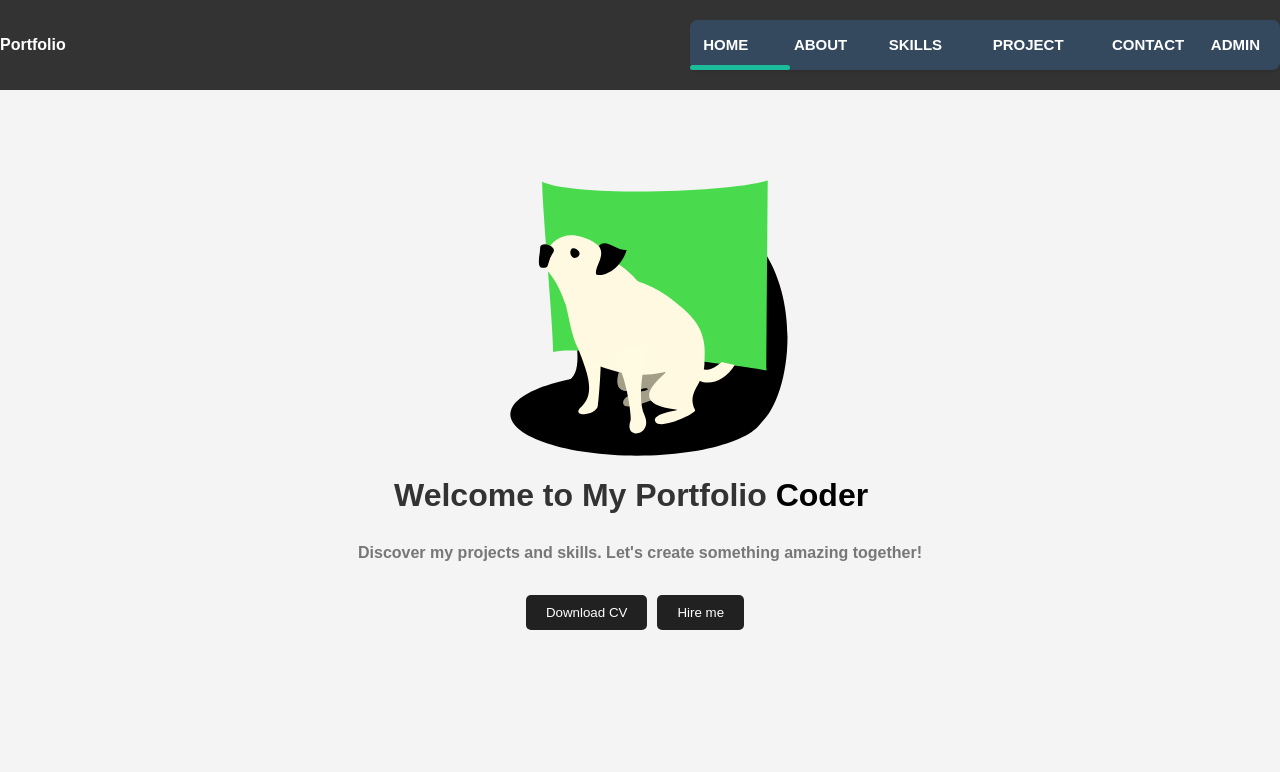
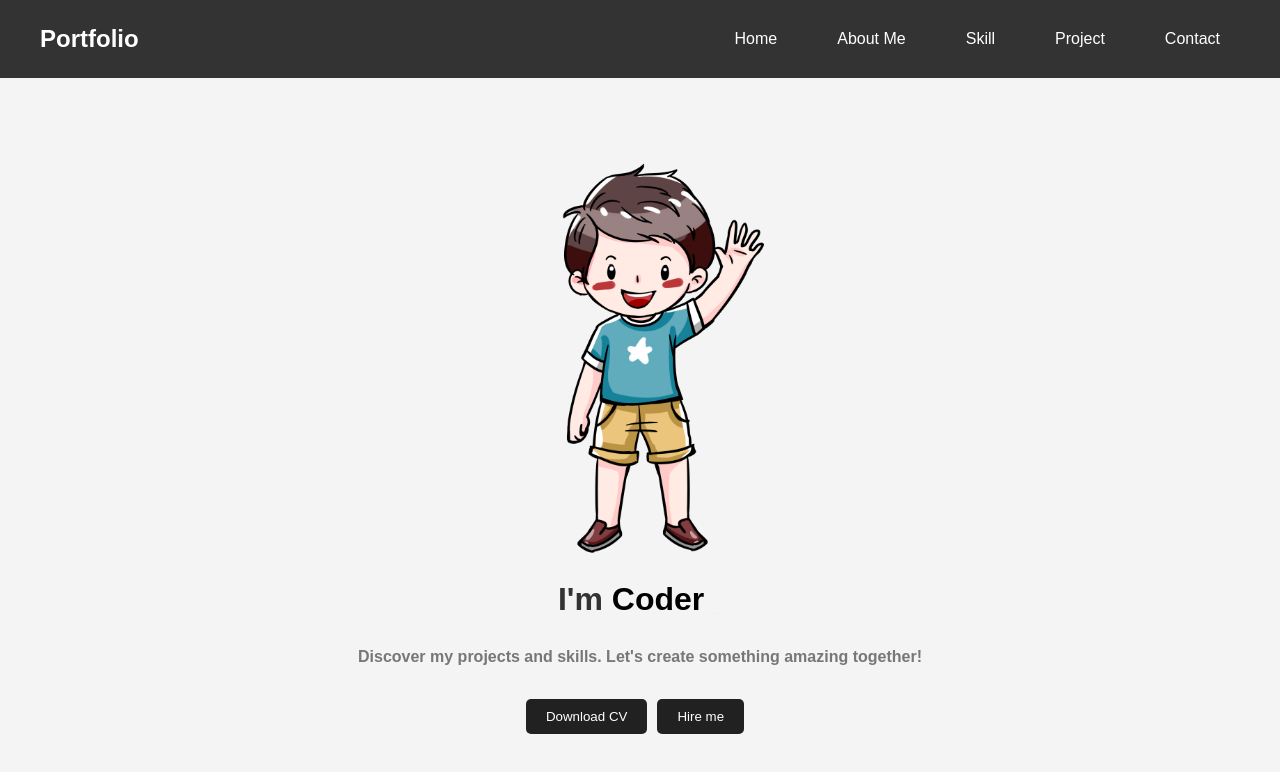
Before and after one commit to harshit-1245/myPortfolio, a React (Create React App) app in the folder frontend/: page / in a window 1280 px wide. Shown: the top 772 px of the page. Built offline with nearby package versions, Linux system fonts and the light colour scheme.

Commit message:
frontend done

```diff
--- a/frontend/src/components/Contact/Contact.jsx
+++ b/frontend/src/components/Contact/Contact.jsx
@@ -14,17 +14,7 @@ const Contact = () => {
     message: '',
   });
 
-  const getApi=async()=>{
-    try {
-      const response = await axios.get(`https://portfolio-backend-og7d.onrender.com/contact`);
-      console.log(response.data); // Assuming the response contains data you want to log
-    } catch (error) {
-      console.error('Error fetching data:', error);
-    }
-  }
-  useEffect(()=>{
-    getApi()
-  })
+
 
   const handleChange = (e) => {
     const {name,value}=e.target;
@@ -35,7 +25,7 @@ const Contact = () => {
   };
   const sendEmail = async () => {
     try {
-      const response = await axios.post(`https://portfolio-backend-og7d.onrender.com/contact/sendEmail`, {
+      const response = await axios.post(`https://portfolio-backend2-zhzf.onrender.com/contact/sendEmail`, {
         name: user.name,
         email: user.email,
         message: user.message,
@@ -52,7 +42,7 @@ const Contact = () => {
   const handleSubmit = async (e) => {
     e.preventDefault();
     try {
-      const response = await axios.post(`https://portfolio-backend-og7d.onrender.com/contact/user`, {
+      const response = await axios.post(`https://portfolio-backend2-zhzf.onrender.com/contact/user`, {
         name: user.name,
         email: user.email,
         message: user.message,
--- a/frontend/src/components/Home/Home.css
+++ b/frontend/src/components/Home/Home.css
@@ -71,9 +71,16 @@
   }
 
   .right-column {
-    margin-top: 20px;
+
+    margin-top: 10px;
     text-align: center;
   }
+ .right-column img{
+  width:30%;
+  height:30%;
+
+ }
+
 
   .goku {
     width: 100%;
@@ -83,6 +90,7 @@
   }
 
 
+  /* Media query for mobile screens */
   /* Media query for mobile screens */
   /* Media query for mobile screens */
 @media (max-width: 768px) {
@@ -95,6 +103,20 @@
     order: -1; /* Place the text section before the image on mobile */
     margin-top: 0; /* Remove the top margin on mobile */
   }
+
+  .right-column {
+    text-align: center;
+    margin-top: 20px; /* Adjust margin for spacing */
+  }
+
+  .right-column img {
+    width: 80%; /* Adjust image width for mobile */
+    height: auto; /* Maintain aspect ratio */
+    max-width: 300px; /* Set a max-width to ensure responsiveness */
+    display: block; /* Ensure the image is centered */
+    margin: 0 auto; /* Center the image horizontally */
+  }
+
   p {
     font-size: 16px;
     line-height: 20px;
@@ -108,11 +130,15 @@
     box-shadow: 0 0 5px rgba(0, 0, 0, 0.2);
     /* Add animation properties */
     animation: fadeIn 1s ease-in;
+    margin-top: 50px;
+    margin-bottom: 20px;
   }
+
   h1 {
     font-size: 40px; /* Adjust the font size as needed */
   }
 }
+
 
 
   @keyframes fadeIn {
--- a/frontend/src/components/Home/Home.jsx
+++ b/frontend/src/components/Home/Home.jsx
@@ -1,10 +1,10 @@
 import React, { useState } from 'react';
-import { Player } from '@lottiefiles/react-lottie-player';
+// import { Player } from '@lottiefiles/react-lottie-player';
 import './Home.css';
-import dog from '../../image/dog.json';
+import hello from '../../image/hello.png';
 import { Typewriter } from 'react-simple-typewriter';
 import { useNavigate } from 'react-router-dom';
-import cvFile from "../../image/resume.jpg"
+import cvFile from "../../image/Resume2.pdf"
 
 const Home = () => {
   const [isCoder, setIsCoder] = useState(true);
@@ -23,7 +23,7 @@ const Home = () => {
       <div className="container">
         <div className="left-column">
           <h1 className="main-heading">
-            Welcome to My Portfolio
+            I'm
             {' '}
             <span className='typewriter'>
               <Typewriter
@@ -47,13 +47,15 @@ const Home = () => {
           </div>
         </div>
         <div className="right-column">
-          <Player
+
+          <img src={hello} alt="" />
+          {/* <Player
             autoplay
             speed={1}
             loop
             src={dog}
             style={{ height: "300px", width: "300px" }}
-          />
+          /> */}
         </div>
       </div>
     </div>
--- a/frontend/src/navbar/Navbar.css
+++ b/frontend/src/navbar/Navbar.css
@@ -1,71 +1,89 @@
+/* Header styles for Desktop */
 .header {
-  background-color: #333;
-  color: #fff;
-  padding: 20px 0;
-  font-size: 16px;
-  font-weight: bold;
-  text-align: center;
+  display: flex;
+  justify-content: space-between;
+  align-items: center;
+  background-color: #333; /* Set your desired background color */
+  color: white; /* Set text color */
+  padding: 20px 40px; /* Adjust padding as needed */
 }
 
 .header-content {
   display: flex;
   justify-content: space-between;
   align-items: center;
+  width: 100%; /* Adjust width of the header content */
+
 }
 
-.header .left a {
+.left a {
   text-decoration: none;
-  color: #fff !important;
-  transition: color 0.3s ease;
+  font-size: 24px; /* Set your desired font size */
+  color: white; /* Set link color */
+  font-weight: bold; /* Optionally set font weight */
 }
 
-.header .left a:hover {
-  color: #ff5722;
+.left a:hover {
+  color: lightgrey; /* Change link color on hover */
 }
 
-.header .right ul {
-  list-style: none;
+.right {
+  display: flex;
+  justify-content: flex-end; /* Adjusted to align content to the right */
+  align-items: center; /* Align items vertically */
+  flex: 1; /* Fill remaining space */
+}
+.right ul {
+  list-style-type: none;
+  display: flex;
+  justify-content: flex-end;
+  margin: 0;
   padding: 0;
-  display: flex;
-}
-.links{
-  color: white;
-  text-decoration: none;
-}
-.header .right li {
-  margin-right: 20px;
 }
 
-.header .right li .home {
-  text-decoration: none;
-  color: #333 !important;
-  transition: color 0.3s ease;
+.right ul li {
+  margin-left: 20px; /* Adjust spacing between list items */
 }
 
-.header .right li .home:hover {
-  color: #800080;
+.right ul li a {
+  text-decoration: none;
+  color: white; /* Set link color */
+  transition: color 0.3s; /* Add smooth color transition */
+  padding: 20px;
+  position: relative;
+
 }
-.login-section {
-   /* This centers the content vertically within the container */
-  width: 50px; /* Adjust the width to your desired size */
-  height: 50px; /* Adjust the height to your desired size */
-  border-radius: 50%; /* Makes it a circular shape */
-  overflow: hidden; /* Hides any content that may overflow the circle */
+.right ul li a::before {
+  content: "";
+  position: absolute;
+  width: 100%;
+  height: 2px;
+  bottom: 0;
+  left: 0;
+  background-color: transparent;
+  transition: background-color 0.3s ease;
 }
 
-.login-section img {
-  position: absolute;
-  width: 50px;
- right: 0; /* Move .hamburger to the left side */
-  top: 20px;
- display: flex;
-   justify-content: center;
-   align-items: center;
-   cursor: pointer;
-   right: 12px;
+.right ul li a:hover::before {
+  background-color: lightgrey; /* Change color to create the underline effect */
+  animation: underlineAnimation 0.3s forwards;
 }
 
+@keyframes underlineAnimation {
+  0% {
+    width: 0;
+    left: 50%;
+  }
+  100% {
+    width: 100%;
+    left: 0;
+  }
+}
 
+.right ul li a:hover {
+  transform: scale(1.1); /* Increase size on hover */
+  transition: transform 0.3s ease;
+}
 
 /* Responsive Styles */
 @media (max-width: 768px) {
@@ -151,72 +169,3 @@
     display: flex;
   }
 }
-nav{
-  position: relative;
-
-  width: 590px;
-  height: 50px;
-  background: #34495e;
-  border-radius: 8px;
-  font-size: 0;
-  box-shadow: 0 2px 3px 0 rgba(0, 0, 0, 0.1);
-}
-nav .links{
-   font-size: 15px;
-   text-transform: uppercase;
-   color: white;
-   text-decoration: none;
-   line-height: 50px;
-   position: relative;
-   z-index: 1;
-   display: inline-block;
-   text-align: center;
-}
-nav .animation{
-  position: absolute;
-  height: 5px;
-  bottom: 0;
-  z-index: 0;
-  background: #1abc9c;
-  width: 100px;
-  border-radius: 8px;
- transition: all .5s ease 0s;
-}
-
-
-
-li:nth-child(1){
-width: 100px;
-}
-nav .start-home,li:nth-child(1):hover~.animation{
-  width: 100px;
-  left: 0;
-}
-li:nth-child(2){
-  width: 110px;
-}
-nav .start-about,li:nth-child(2):hover~.animation{
-  width: 110px;
-  left: 100px;
-}
-li:nth-child(3){
-  width: 100px;
-}
-nav .start-skills,li:nth-child(3):hover~.animation{
-  width: 100px;
-  left:210px;
-}
-li:nth-child(4){
-  width: 160px;
-}
-nav .start-experience,li:nth-child(4):hover~.animation{
-  width: 160px;
-  left: 310px;
-}
-li:nth-child(5){
-  width: 120px;
-}
-nav .start-contact,li:nth-child(5):hover~.animation{
-  width: 120px;
-  left: 470px;
-}
--- a/frontend/src/navbar/Navbar.jsx
+++ b/frontend/src/navbar/Navbar.jsx
@@ -1,5 +1,5 @@
 import React, { useState } from 'react';
-import { NavLink,useNavigate } from 'react-router-dom';
+import {Link,useNavigate } from 'react-router-dom';
 import './Navbar.css';
 import {GiHamburgerMenu} from 'react-icons/gi'
 import {AiOutlineClose} from 'react-icons/ai'
@@ -11,10 +11,7 @@ const Navbar = () => {
   const [open,setOpen]=useState(false)
   const navigate=useNavigate()
 
-  const handleAnimation = (e) => {
-    const offset = e.target.offsetLeft;
-    setAnimationStyle({ width: `${e.target.offsetWidth}px`, left: `${offset}px` });
-  };
+
 
 
   return (
@@ -28,58 +25,33 @@ const Navbar = () => {
           <nav>
             <ul>
               <li>
-                <NavLink
-                  className="links"
-                  to="/"
-                  onClick={(e) => handleAnimation(e)}
-                >
+               <Link to="/">
                Home
-                </NavLink>
+               </Link>
                 </li>
                 <li>
-                <NavLink
-                  className="links"
-                  to="/about"
-                  onClick={(e) => handleAnimation(e)}
-                >
-                  About
-                </NavLink>
+               <Link to="/about">
+              About Me
+               </Link>
                 </li>
                 <li>
-                <NavLink
-                  className="links"
-                  to="/skills"
-                  onClick={(e) => handleAnimation(e)}
-                >
-                  Skills
-                </NavLink>
+               <Link to="/skills">
+              Skill
+               </Link>
                 </li>
                 <li>
-                <NavLink
-                  className="links"
-                  to="/project"
-                  onClick={(e) => handleAnimation(e)}
-                >
-                  project
-                </NavLink>
+               <Link to="/project">
+              Project
+               </Link>
                 </li>
                 <li>
-                <NavLink
-                  className="links"
-                  to="/contact"
-                  onClick={(e) => handleAnimation(e)}
-                >
+               <Link to="/contact">
               Contact
-                </NavLink>
-                </li>
-               <li> <NavLink className="links" to='/admin'
-                onClick={(e)=>handleAnimation(e)}>
-                  Admin
-                </NavLink>
+               </Link>
                 </li>
 
             </ul>
-            <div className="animation" style={animationStyle}></div>
+
           </nav>
         </div>
         <div className="hamburger">
```
Also changed, not shown: frontend/src/image/hello.png (added), 1 other file (tests, documents, lock files or other folders). Lines whose indentation alone changed are shown as unchanged.
